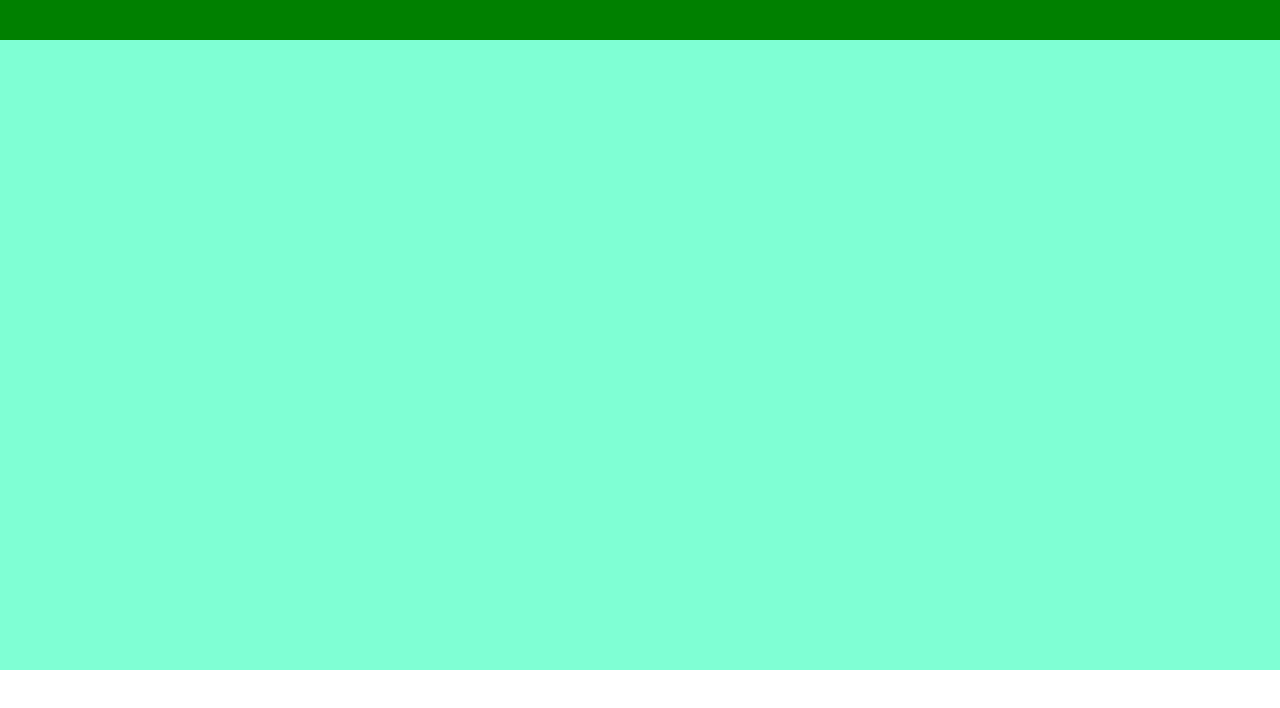
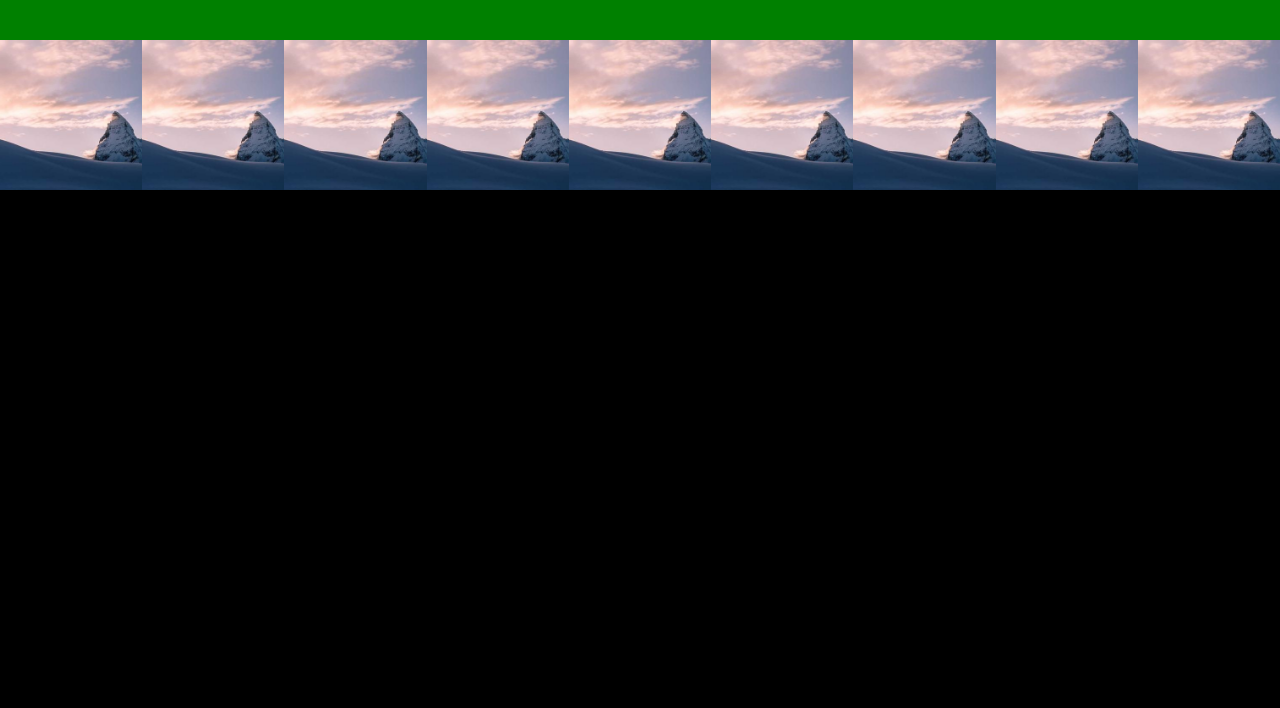
Before and after one commit to Simone-Corso/html-css-zoom, a plain HTML site: page index.html in a window 1280 px wide. Drawn offline with Linux system fonts and the light colour scheme.

Commit message:
inserito misure

```diff
--- a/index.html
+++ b/index.html
@@ -7,9 +7,46 @@
     <title>Zoom</title>
 </head>
 <body>
+    <div id="taskbar"></div>
     <main>
-        <div id="taskbar">
-    </div>
+        <section class="gallery">
+            <article class="partecipant">
+            <img class="partecipant-image" src="./img/866-536x354.jpg" alt="montain">
+            <span class="partecipant-name"></span>
+        </article>
+        <article class="partecipant">
+            <img class="partecipant-image" src="./img/866-536x354.jpg" alt="montain">
+            <span class="partecipant-name"></span>
+        </article>
+        <article class="partecipant">
+            <img class="partecipant-image" src="./img/866-536x354.jpg" alt="montain">
+            <span class="partecipant-name"></span>
+        </article>
+        <article class="partecipant">
+            <img class="partecipant-image" src="./img/866-536x354.jpg" alt="montain">
+            <span class="partecipant-name"></span>
+        </article>
+        <article class="partecipant">
+            <img class="partecipant-image" src="./img/866-536x354.jpg" alt="montain">
+            <span class="partecipant-name"></span>
+        </article>
+        <article class="partecipant">
+            <img class="partecipant-image" src="./img/866-536x354.jpg" alt="montain">
+            <span class="partecipant-name"></span>
+        </article>
+        <article class="partecipant">
+            <img class="partecipant-image" src="./img/866-536x354.jpg" alt="montain">
+            <span class="partecipant-name"></span>
+        </article>
+        <article class="partecipant">
+            <img class="partecipant-image" src="./img/866-536x354.jpg" alt="montain">
+            <span class="partecipant-name"></span>
+        </article>
+        <article class="partecipant">
+            <img class="partecipant-image" src="./img/866-536x354.jpg" alt="montain">
+            <span class="partecipant-name"></span>
+        </article>
+        </section>
     </main>
 </body>
 </html>
--- a/style.css/style.css
+++ b/style.css/style.css
@@ -3,6 +3,10 @@
     padding: 0;
     box-sizing: border-box;
 
+}
+body{
+    color: white;
+    background-color: black;
 }
 
 #taskbar{
@@ -12,7 +16,38 @@
 }
 main{
     height: calc(100vh - 130px);
-    background-color: aquamarine;
+    overflow: auto;
+}
+
+main section.gallery{
+    display: flex;
+    flex: wrap;
+    justify-content: center;
+    align-items: center;
+
+}
+
+article{
+width: 250px;
+height: 150px;
+position: relative;
+}
+
+article span.partecipant-name{
+    position: absolute;
+    left: 0;
+    bottom: 0;
+    background-color: ;
+    padding: 0 2rem;
+
+
+}
+
+article img.partecipant-image{
+    height: 100%;
+    width: 100%;
+    object-fit: cover;
+    object-position: center;
 }
 
 header{
```
